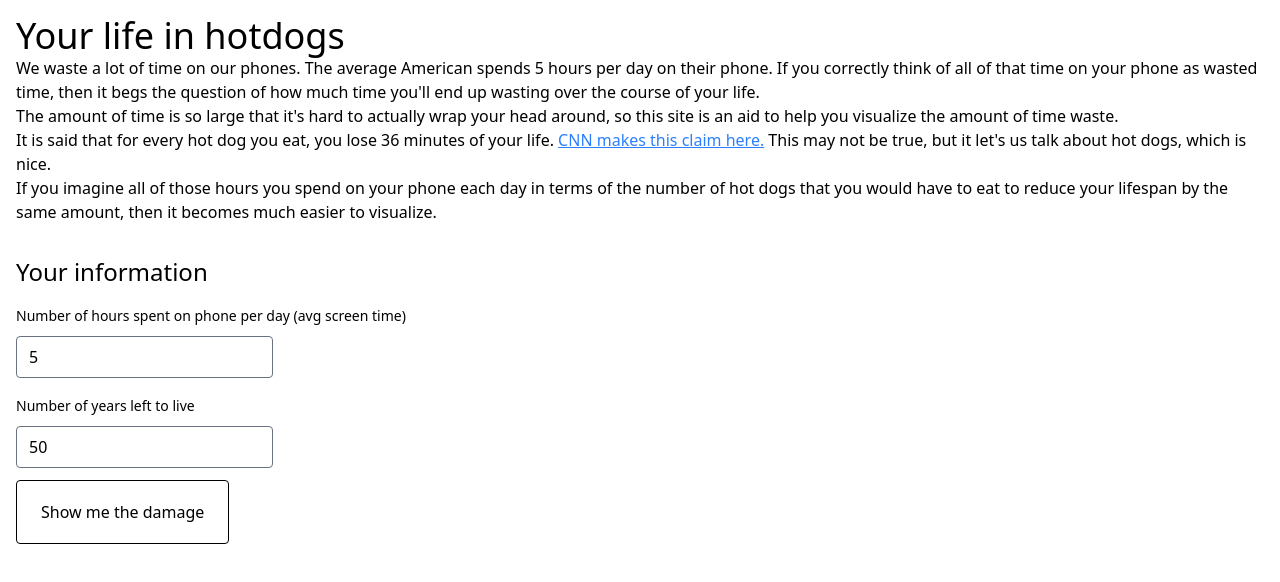
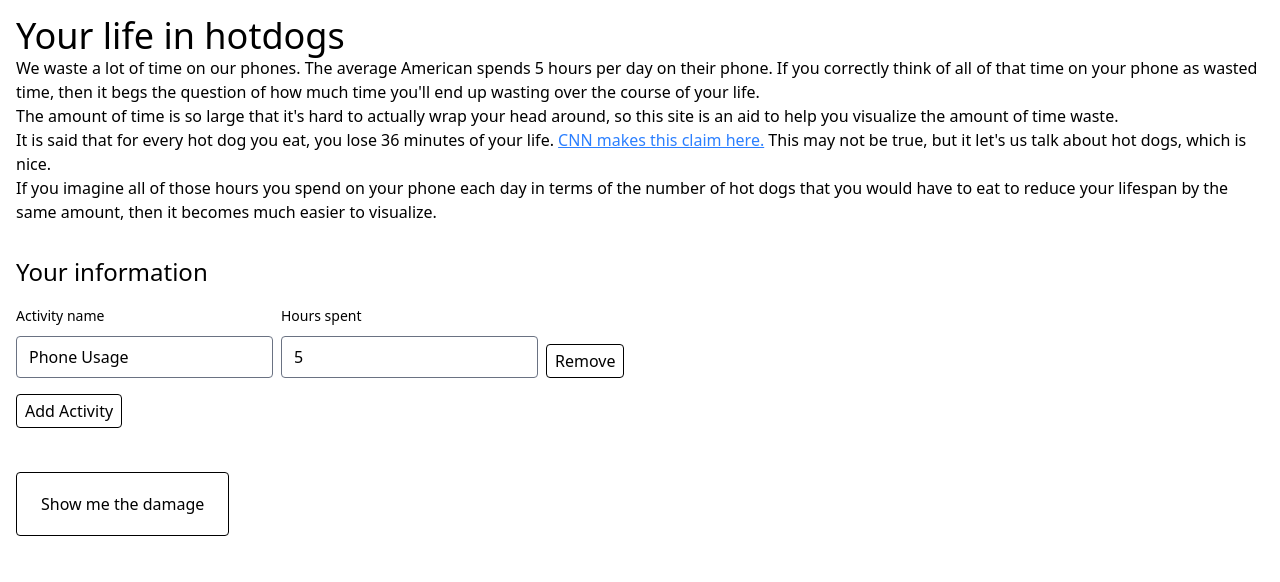
Before and after one commit to Blquinn/your-life-in-dogs, a SvelteKit app: page / in a window 1280 px wide. Shown: the top 582 px of the page. Built offline with nearby package versions, Linux system fonts and the light colour scheme.

Commit message:
WIP on more form elements

```diff
--- a/src/routes/+layout.ts
+++ b/src/routes/+layout.ts
@@ -1 +1,2 @@
 export const prerender = true;
+export const ssr = false;
--- a/src/routes/+page.svelte
+++ b/src/routes/+page.svelte
@@ -1,5 +1,5 @@
 <script lang="ts">
-	import { dogFormState, dogsPerBbq, hotDogArea, humanArea, minutesPerDog } from './state.svelte';
+	import { dogFormState } from './state.svelte';
 </script>
 
 <main class="m-4 mb-8">
@@ -57,20 +57,39 @@
 			</div>
 		{/snippet}
 
-		{@render textInput(
-			'hoursOnPhonePerDay',
-			'Number of hours spent on phone per day (avg screen time)',
-			dogFormState.state.hoursOnPhonePerDay,
-			(v) => dogFormState.updateHoursOnPhonePerDay(parseFloat(v))
-		)}
+		{#each dogFormState.state.entries as entry (entry.id)}
+			<div class="flex flex-row space-x-2">
+				{@render textInput(
+					'activityName',
+					'Activity name',
+					entry.name,
+					(v) => dogFormState.updateEntryName(entry.id, v)
+				)}
+				<div>
+					<label for="hoursSpent" class="block text-sm/6 font-medium">Hours spent</label>
+					<div class="mt-2">
+						<input
+							type="number"
+							step="0.25"
+							name="hoursSpent"
+							id="price"
+							class="rounded"
+							value={entry.hours}
+							onchange={(e) => dogFormState.updateEntryHours(entry.id, parseFloat((e.target as HTMLInputElement).value))}
+						/>
+					</div>
+				</div>
+				<button class="rounded border px-2 py-1 self-end"
+					onclick={() => dogFormState.removeEntry(entry.id)}>Remove</button>
+			</div>
+		{/each}
 
-		{@render textInput(
-			'yearsLeft',
-			'Number of years left to live',
-			dogFormState.state.yearsLeft,
-			(v) => dogFormState.updateYearsLeft(parseFloat(v))
-		)}
+		<button class="rounded border px-2 py-1"
+			onclick={() => dogFormState.addEntry()}
+		>Add Activity</button>
 	</div>
 
-	<a class="rounded border px-6 py-5" href="/stats">Show me the damage</a>
+	<div class="my-16">
+		<a class="rounded border px-6 py-5" href="/stats">Show me the damage</a>
+	</div>
 </main>
--- a/src/routes/state.svelte.ts
+++ b/src/routes/state.svelte.ts
@@ -16,9 +16,17 @@ export const dogsPerBbq = 2.0;
 
 // Dogs
 
+export type WasteEntry = {
+	id: string;
+	name: string;
+	// In hours
+	hours: number;
+};
+
 export type DogFormState = {
+	entries: WasteEntry[];
 	// Actual form values
-	hoursOnPhonePerDay: number;
+	// hoursOnPhonePerDay: number;
 
 	// Derived values
 	totalWaste: number;
@@ -29,10 +37,26 @@ export type DogFormState = {
 	daysLeft: number;
 };
 
+const stateStorageKey = 'form-state';
+
 export const dogFormState = (() => {
-	let state: DogFormState = $state({
+	const storedValue = window.localStorage.getItem(stateStorageKey);
+
+	let initialState: DogFormState;
+
+	if (storedValue) {
+		initialState = JSON.parse(storedValue);
+	} else {
+		initialState = {
+			entries: [
+				{
+					id: crypto.randomUUID(),
+					name: 'Phone Usage',
+					hours: 5.0
+				}
+			],
 			// Actual form values
-		hoursOnPhonePerDay: 5.0,
+			// hoursOnPhonePerDay: 5.0,
 
 			// Derived values
 			totalWaste: 0.0,
@@ -41,29 +65,55 @@ export const dogFormState = (() => {
 			totalBbqsAttended: 0.0,
 			yearsLeft: 50,
 			daysLeft: 0
-	});
+		};
+	}
 
-	const recalculate = () => {
-		state.wastePerDay = state.hoursOnPhonePerDay * 60.0;
+	const state: DogFormState = $state(initialState);
+
+	const recalculateAndStore = () => {
+		const totalHours = state.entries.reduce((p, c) => p + c.hours, 0);
+
+		state.wastePerDay = totalHours * 60.0;
 		state.daysLeft = state.yearsLeft * 365.0;
 		state.totalWaste = state.wastePerDay * state.daysLeft;
 		state.totalDogs = Math.ceil(state.totalWaste / minutesPerDog);
 		state.totalBbqsAttended = state.totalDogs / dogsPerBbq;
+
+		window.localStorage.setItem('form-state', JSON.stringify(state));
 	};
 
-	recalculate();
+	recalculateAndStore();
 
 	return {
 		get state(): Readonly<DogFormState> {
 			return state;
 		},
-		updateHoursOnPhonePerDay(hoursOnPhonePerDay: number) {
-			state.hoursOnPhonePerDay = hoursOnPhonePerDay;
-			recalculate();
+		addEntry() {
+			state.entries.push({
+				id: crypto.randomUUID(),
+				name: '',
+				hours: 1
+			});
+			recalculateAndStore();
+		},
+		removeEntry(id: string) {
+			state.entries.splice(
+				state.entries.findIndex((e) => e.id == id),
+				1
+			);
+			recalculateAndStore();
+		},
+		updateEntryName(id: string, name: string) {
+			state.entries.find((e) => e.id == id)!.name = name;
+			recalculateAndStore();
+		},
+		updateEntryHours(id: string, hours: number) {
+			state.entries.find((e) => e.id == id)!.hours = hours;
+			recalculateAndStore();
 		},
 		updateYearsLeft(yearsLeft: number) {
 			state.yearsLeft = yearsLeft;
-			recalculate();
+			recalculateAndStore();
 		}
 	};
 })();
```
Lines whose indentation alone changed are shown as unchanged.
